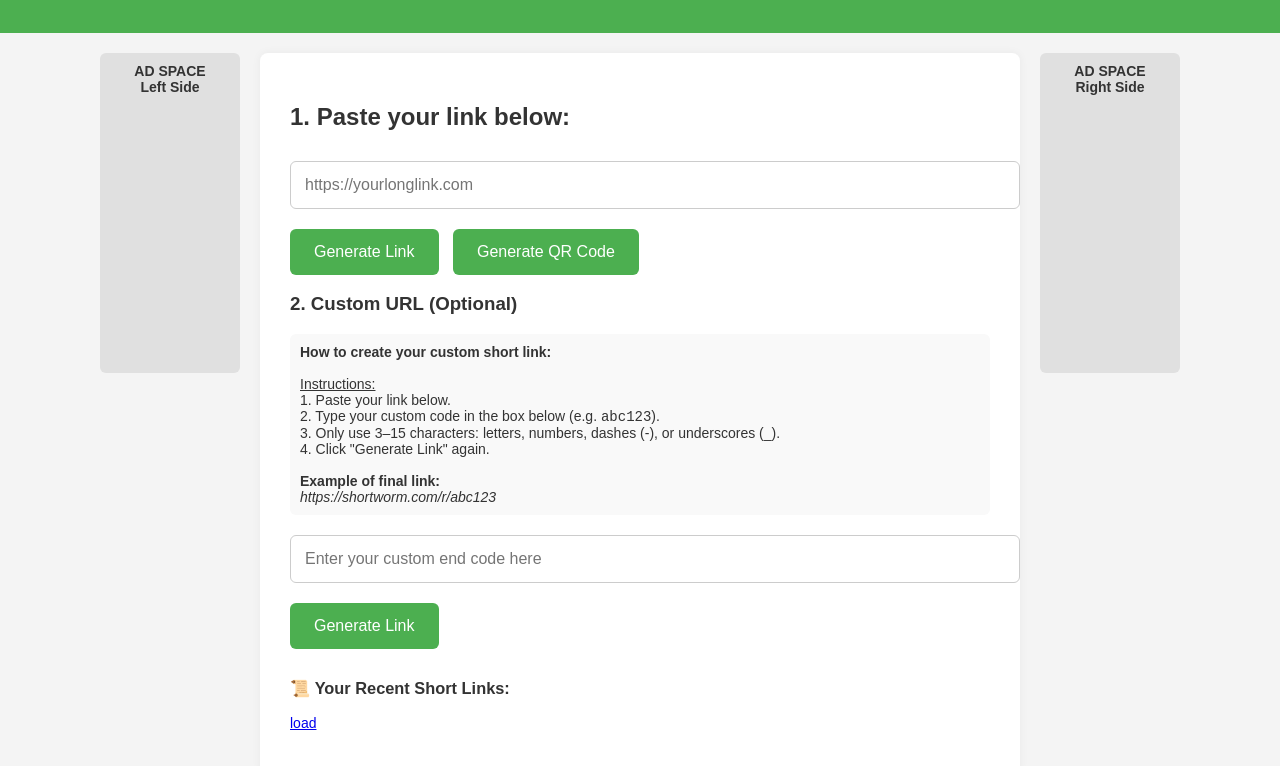
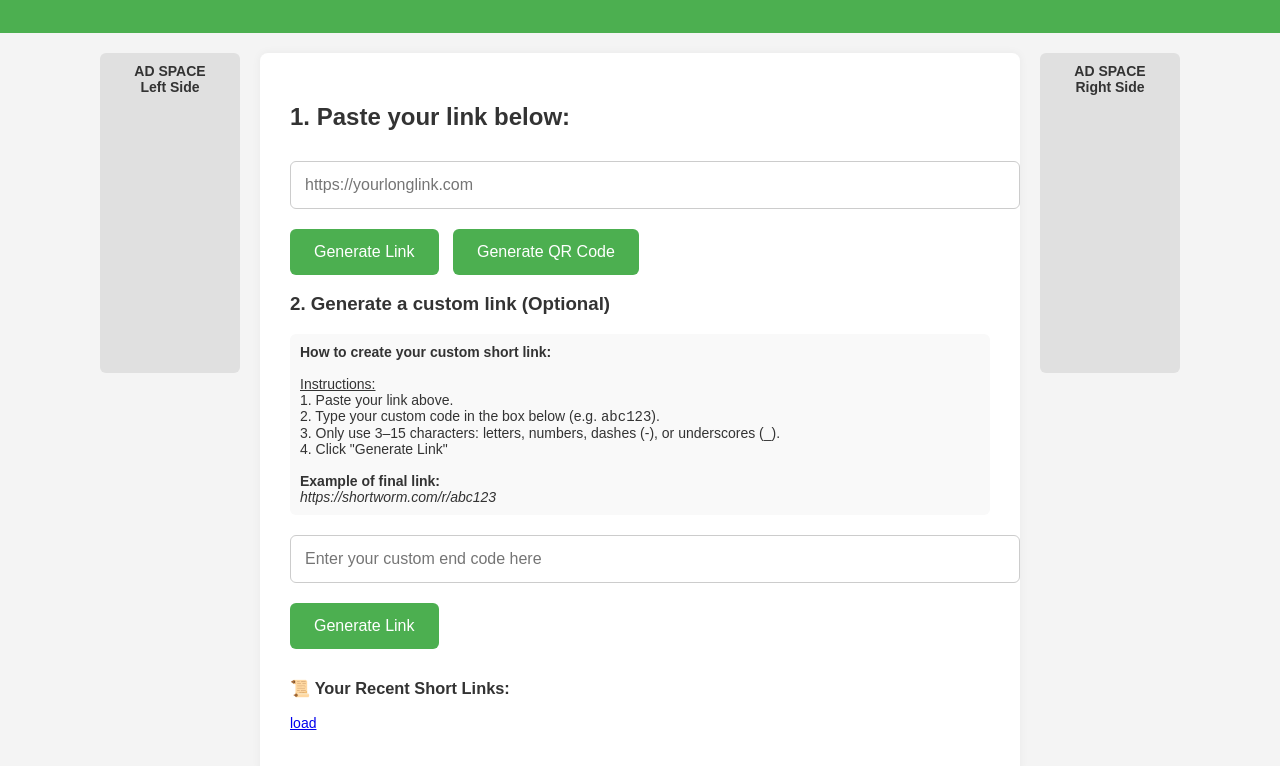
Before and after one commit to tradddd/shortwurm, a plain HTML site: page index.html in a window 1280 px wide. Shown: the part 122-888 px from the top of the page. Drawn offline with Linux system fonts and the light colour scheme.

Commit message:
Update index.html

```diff
--- a/index.html
+++ b/index.html
@@ -155,14 +155,14 @@
       <button onclick="shorten(event)">Generate Link</button>
       <button onclick="generateQRCodeOnly()">Generate QR Code</button>
 
-      <h3>2. Custom URL (Optional)</h3>
+      <h3>2. Generate a custom link (Optional)</h3>
       <div class="custom-guide">
         <strong>How to create your custom short link:</strong><br /><br />
         <u>Instructions:</u><br />
-        1. Paste your link below.<br />
+        1. Paste your link above.<br />
         2. Type your custom code in the box below (e.g. <code>abc123</code>).<br />
         3. Only use 3–15 characters: letters, numbers, dashes (-), or underscores (_).<br />
-        4. Click "Generate Link" again.<br /><br />
+        4. Click "Generate Link" <br /><br />
         <strong>Example of final link:</strong><br />
         <em>https://shortworm.com/r/abc123</em>
       </div>
```
